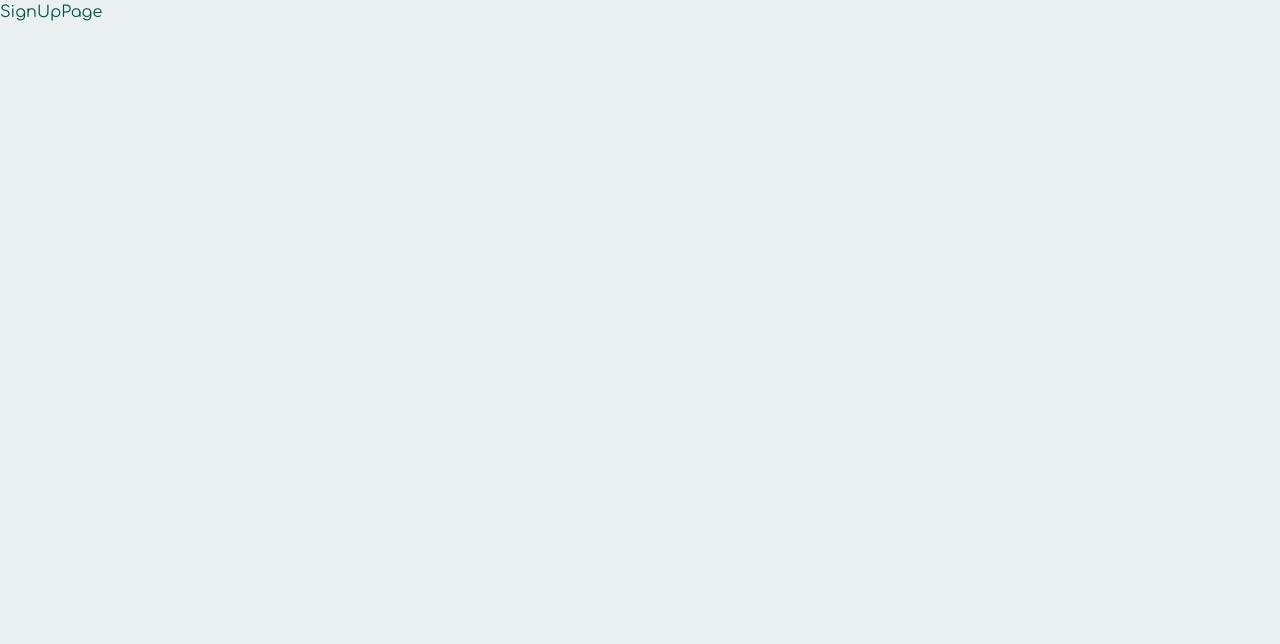
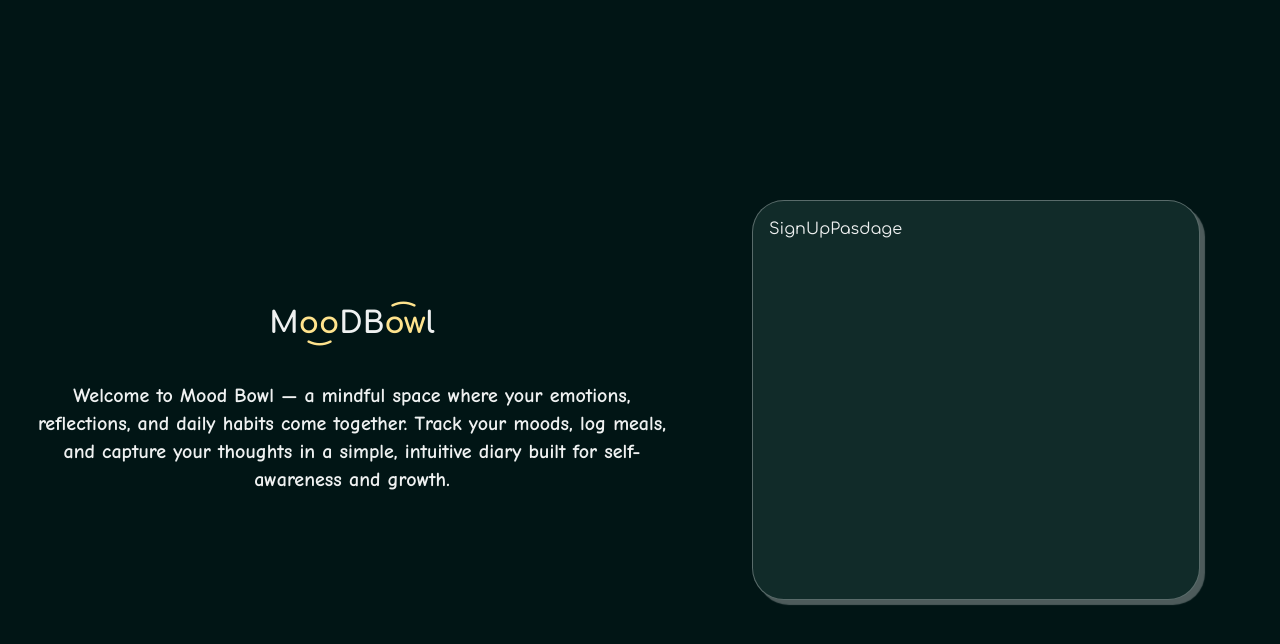
Before and after one commit to SidorovaMaria/mood-bowl, a Next.js app: page /sign-up in a window 1280 px wide. Shown: the top 644 px of the page. Built offline with nearby package versions, Linux system fonts and the light colour scheme.

Commit message:
Basic Auth Layout

```diff
--- /dev/null
+++ b/app/(auth)/layout.tsx
@@ -0,0 +1,25 @@
+import React, { ReactNode } from "react";
+
+
+const AuthenticationLayout = ({ children }: { children: ReactNode }) => {
+  return (
+    <main className="flex min-h-screen items-center justify-center lg:flex-row gap-10 flex-col md:gap-14 lg:gap-0 ">
+      <header className='flex flex-col items-center justify-center md:gap-6'>
+        <h1 className='font-comforta text-3xl text-center font-bold mb-4 relative'>
+         M<span className='text-primary font-bold'>oo</span>DB<span className='text-primary font-bold'>ow</span>l
+         <span className="absolute top-[58%] text-primary left-12 font-bold text-2xl rotate-90 ">)</span>
+          <span className="absolute bottom-[60%] text-primary right-7 font-bold text-2xl -rotate-90 ">)</span>
+        </h1>
+        <p className="container-text font-bold font-comic-neue">Welcome to Mood Bowl — a mindful space where your emotions, reflections, and daily habits come together. <span className='hidden md:inline'>Track your moods, log meals, and capture your thoughts in a simple, intuitive diary built for self-awareness and growth.</span></p>
+
+      </header>
+      <form className='w-full md:max-w-xl px-8 min-h-[50vh] md:px-16 flex'>
+        <div className='w-full bg-background-light min-h-full rounded-4xl shadow-[5px_5px_1px] shadow-white/30 p-4 border border-white/30 '>
+      {children}
+      </div>
+      </form>
+    </main>
+  );
+};
+
+export default AuthenticationLayout;
--- a/app/(auth)/sign-up/page.tsx
+++ b/app/(auth)/sign-up/page.tsx
@@ -1,7 +1,7 @@
 import React from "react";
 
 const SignUpPage = () => {
-  return <div>SignUpPage</div>;
+  return <div className=''>SignUpPasdage</div>;
 };
 
 export default SignUpPage;
--- a/app/globals.css
+++ b/app/globals.css
@@ -1,25 +1,21 @@
 @import "tailwindcss";
 
 @theme {
-  --font-comfortaa: var(--font-comfortaa);
-  --font-comic-neue: var(--font-comic-neue);
+  	--font-comfortaa: 'Comfortaa', cursive;
+  	--font-comic-neue: 'Comic Neue', cursive;
+  	--color-background: #011515;
+	--color-background-light: #112B29;
+	--color-foreground: #eff1f1;
+	--color-primary: #ffe38d;
+	--color-secondary: #ffa875;
+	--color-accent: #81c5af;
+
 }
-:root {
-	--background: #eaf0ef;
-	--foreground: #01544e;
+body{
+	@apply font-comfortaa bg-background text-foreground;
 }
-
-@media (prefers-color-scheme: dark) {
-	:root {
-		--background: #011515;
-		--foreground: #eff1f1;
+@layer components{
+	.container-text{
+	@apply text-center text-sm max-w-xs mx-auto md:text-lg md:max-w-md lg:max-w-2xl lg:text-xl px-4 bg-background;
 	}
 }
-body {
-	background-color: var(--background);
-	color: var(--foreground);
-  font-family: 'Comfortaa', sans-serif;
-	line-height: 1.5;
-	margin: 0;
-	padding: 0;
-}
--- a/package.json
+++ b/package.json
@@ -12,8 +12,10 @@
     "bcrypt": "^6.0.0",
     "bcryptjs": "^3.0.2",
     "mongoose": "^8.16.3",
+    "motion": "^12.23.6",
     "next": "15.4.1",
     "next-auth": "^5.0.0-beta.29",
+    "postcss": "^8.5.6",
     "react": "19.1.0",
     "react-dom": "19.1.0",
     "slugify": "^1.6.6",
@@ -21,13 +23,13 @@
   },
   "devDependencies": {
     "@eslint/eslintrc": "^3",
-    "@tailwindcss/postcss": "^4",
+    "@tailwindcss/postcss": "^4.1.11",
     "@types/node": "^20",
     "@types/react": "^19",
     "@types/react-dom": "^19",
     "eslint": "^9",
     "eslint-config-next": "15.4.1",
-    "tailwindcss": "^4",
+    "tailwindcss": "^4.1.11",
     "typescript": "^5"
   }
 }
```
Also changed, not shown: 1 other file (tests, documents, lock files or other folders).
